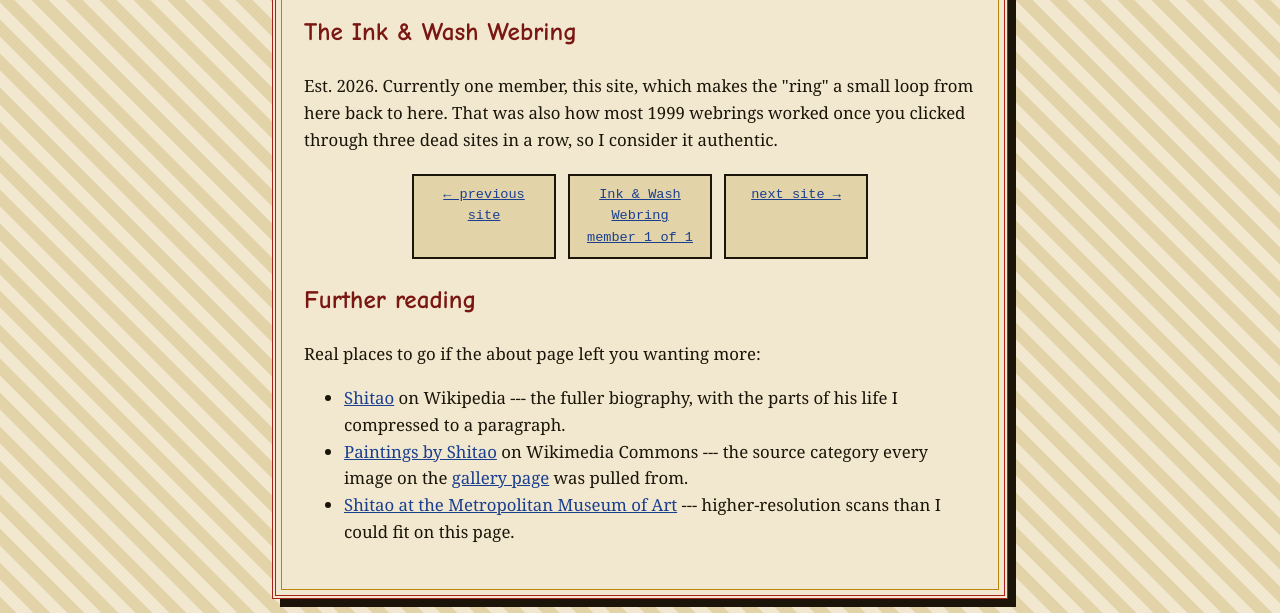
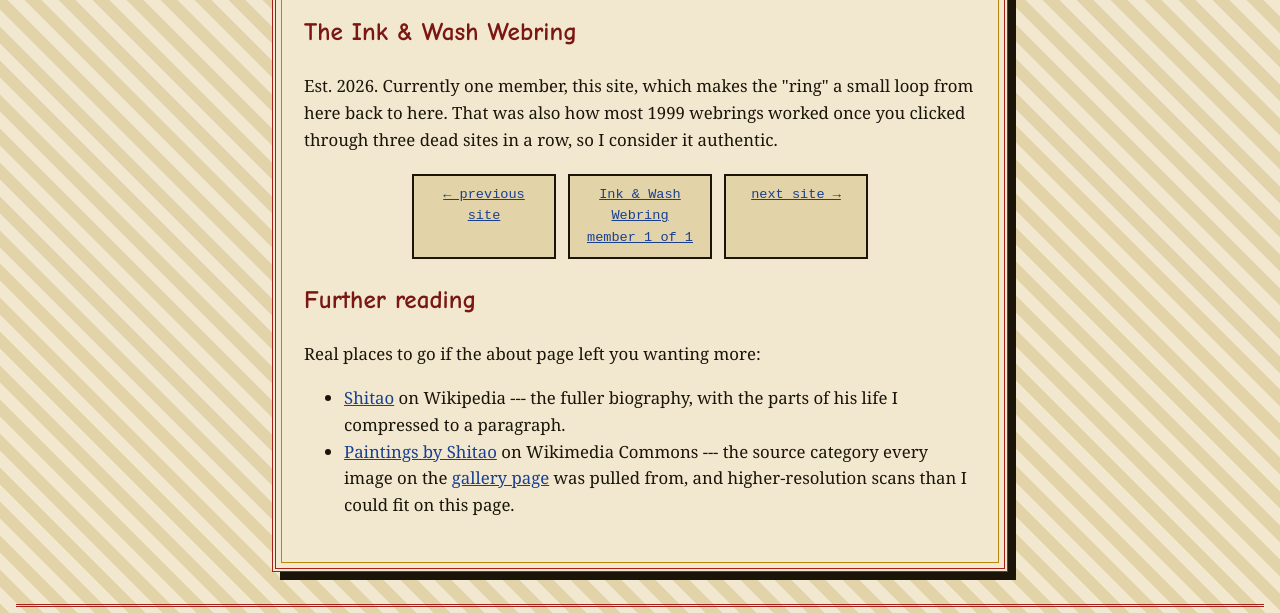
Before and after one commit to am167/comp4020-riff1-shitao-3, a website built with Vite: page webring.html in a window 1280 px wide. Shown: the part 339-952 px from the top of the page. Built offline with nearby package versions, Linux system fonts and the light colour scheme.

Commit message:
webring: drop the Met Museum link
metmuseum.org 429s every automated request behind a Vercel bot
challenge, browser User-Agent or not — confirmed against both the
search URL and a direct object page. That makes it a flaky link in
CI's linkinator check regardless of which URL on the domain is used,
so the further-reading list keeps only Wikipedia and Wikimedia
Commons, both of which resolve cleanly.

```diff
--- a/webring.html
+++ b/webring.html
@@ -61,14 +61,8 @@
               >Paintings by Shitao</a
             >
             on Wikimedia Commons --- the source category every image on the
-            <a href="./gallery.html">gallery page</a> was pulled from.
-          </li>
-          <li>
-            <a
-              href="https://www.metmuseum.org/art/collection/search?q=shitao"
-              >Shitao at the Metropolitan Museum of Art</a
-            >
-            --- higher-resolution scans than I could fit on this page.
+            <a href="./gallery.html">gallery page</a> was pulled from, and
+            higher-resolution scans than I could fit on this page.
           </li>
         </ul>
       </div>
```
